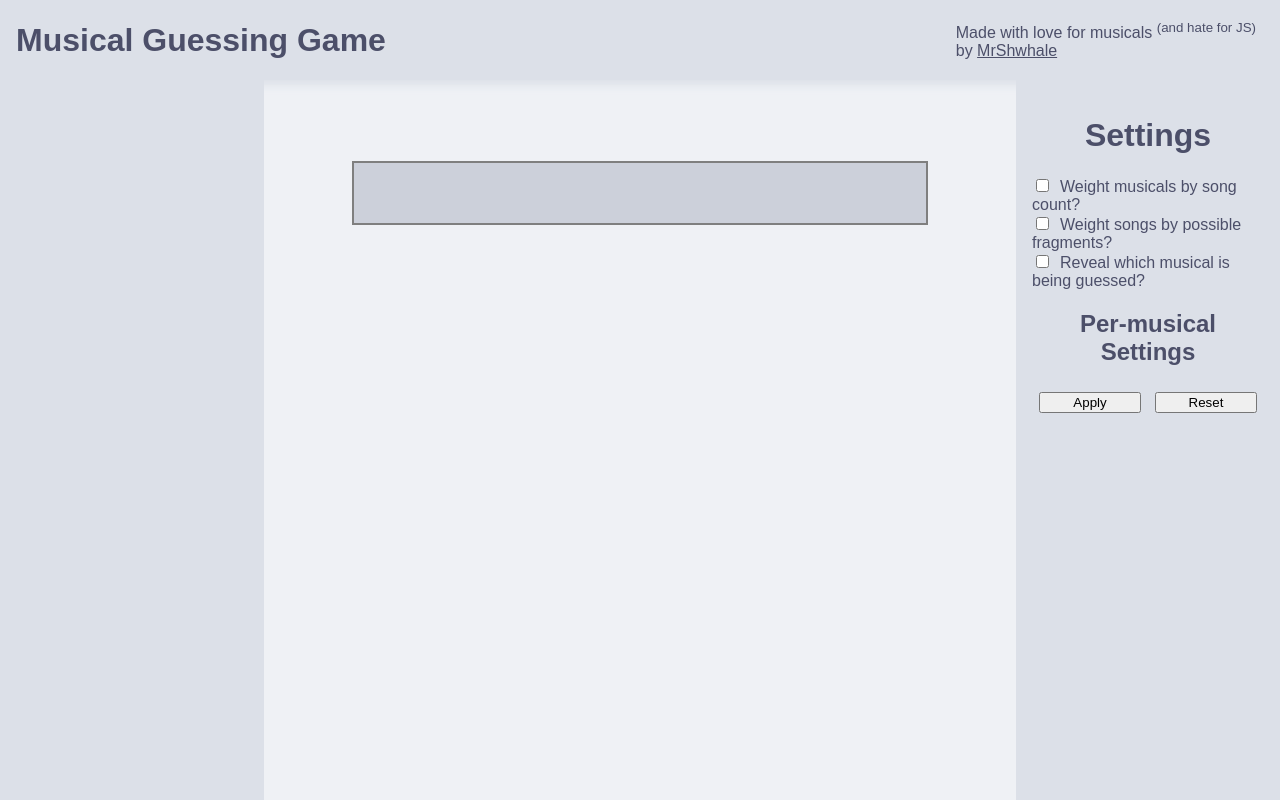
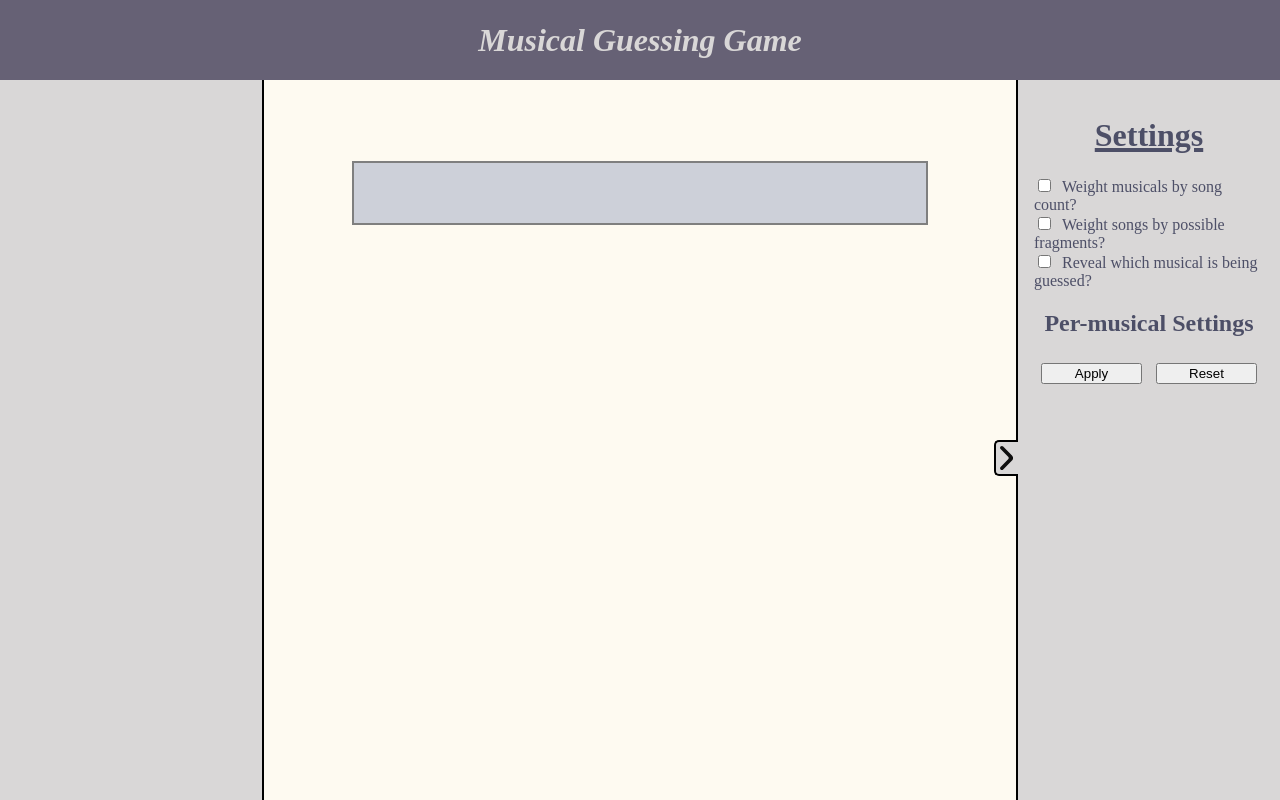
Before and after one commit to MrShwhale/MusicalGame, a website: page game.html in a window 1280 px wide. Drawn offline with Linux system fonts and the light colour scheme; no server answers.

Commit message:
Overhaul UI.

```diff
--- a/game.html
+++ b/game.html
@@ -10,7 +10,7 @@
     <body>
         <div class="titlebar">
             <h1>Musical Guessing Game</h1>
-            <p>Made with love for musicals <sup>(and hate for JS)</sup><br> by <a href="https://github.com/MrShwhale">MrShwhale</a></p>
+            <!-- <p>Made with love for musicals <sup>(and hate for JS)</sup><br> by <a href="https://github.com/MrShwhale">MrShwhale</a></p> -->
         </div>
         <div class="page-content">
             <div id="stats-panel"></div>
@@ -19,6 +19,7 @@
                 <div id="musical-holder"></div>
             </main>
             <div id="settings-panel">
+                <button id="hide-settings"><img src="assets/arrow.svg" alt=""></button>
                 <h1>Settings</h1>
                 <div>
                     <input type="checkbox" name="albumWeight" id="album-weight"><span>Weight musicals by song count?</span>
--- a/public/css/style.css
+++ b/public/css/style.css
@@ -1,37 +1,40 @@
 /* || General styling */
 
 :root {
-    --thick-border: 5px;
+    --thick-border: 2px;
     --bubble-font-size: 14px;
 
-    --base: #eff1f5;
-    --surface: #ccd0da;
-    --text: #4c4f69;
-    --highlight-color: #8839ef;
-    --overlay: #9ca0b0;
-    --crust: #dce0e8;
+    --titlebar: rgb(102, 97, 117);
+    --accent: rgb(217, 215, 215);
+    --background: rgb(254, 250, 241);
+    --surface: rgb(205, 208, 217);
+    --alt: rgb(111, 112, 115);
+    --bubble-text: rgb(221, 211, 235);
+    --text: rgb(77, 79, 103);
 }
 
 body {
     margin: 0;
     background-color: var(--base);
     color: var(--text);
-    font-family: "Lexend", sans-serif;
     min-height: 100vh;
     display: flex;
     flex-direction: column;
+    font-family: "Baskervville", serif;
+    overflow: hidden;
 }
 
 /* || Titlebar styling*/
 
 .titlebar {
     display: flex;
-    justify-content: space-between;
-    background-color: var(--crust);
+    font-style: italic;
+    justify-content: center;
+    background-color: var(--titlebar);
+    color: var(--accent);
     margin: 0;
     height: 5em;
     width: 100%;
-    box-shadow: 0px 0px 10px 5px var(--crust);
 }
 
 .titlebar h1 {
@@ -56,21 +59,37 @@ body {
     height: 100%;
 }
 
+/* || Stats */
+
 #stats-panel {
     flex: 1;
     padding: 1em;
     text-align: center;
-    background-color: var(--crust);
+    background-color: var(--accent);
+    border-right: solid black 2px;
 }
 
+#stats-panel h1 {
+    text-decoration: underline 4px;
+}
+
+/* || Settings */
+
 #settings-panel {
+    position: relative;
     flex: 1;
     padding: 1em;
-    background-color: var(--crust);
+    background-color: var(--accent);
+    transition: transform 500ms ease-out;
+    border-left: solid black 2px;
 }
 
 #settings-panel span {
     margin: 0.5em;
+}
+
+#settings-panel h1 {
+    text-decoration: underline 4px;
 }
 
 #settings-panel :is(h1, h2) {
@@ -95,6 +114,42 @@ body {
     flex: 1;
 }
 
+#settings-panel.hidden {
+    transform: translateX(100%);
+}
+
+#hide-settings {
+    --padding: 0.3em;
+    --width: 1.8em;
+    box-sizing: border-box;
+    position: absolute;
+    top: 50%;
+    left: calc(-1 * var(--width));
+    width: var(--width);
+    height: calc(var(--width) * 1.5);
+    border: var(--thick-border) solid black;
+    border-radius: 5px 0 0 5px;
+    border-right-style: none;
+    z-index: 1;
+    background-color: inherit;
+    padding: var(--padding);
+    overflow: visible;
+}
+
+#hide-settings img {
+    max-width: 100%;
+    max-height: 100%;
+    top: 0;
+    left: 0;
+    pointer-events: none;
+    transform: rotate(180deg);
+    transition: transform 500ms ease-out;
+}
+
+#settings-panel.hidden #hide-settings img {
+    transform: rotate(0deg);
+}
+
 /* || Main styling */
 
 main {
@@ -102,13 +157,16 @@ main {
     flex-direction: column;
     align-items: center;
     flex: 1;
-    margin: 3em;
+    padding: 3em;
+    background-color: var(--background);
 }
 
 #musical-text {
     background-color: var(--surface);
     border: solid rgb(127, 127, 127) 2px;
     font-size: 30px;
+    font-family: "Hack", monospace;
+    color: var(--text);
     margin-top: 5%;
     width: 40vw;
     padding: 1em;
@@ -118,7 +176,7 @@ main {
     box-sizing: border-box;
     display: flex;
     flex-wrap: wrap;
-    border: solid black var(--thick-border);
+    border: solid var(--alt) var(--thick-border);
     width: 100%;
     justify-content: center;
     border-radius: 0 0 20px 20px;
@@ -128,8 +186,8 @@ main {
 
 .song-bank button {
     margin: 5px;
-    color: var(--highlight-color);
-    background-color: var(--overlay);
+    color: var(--bubble-text);
+    background-color: var(--alt);
     padding: 0.5em;
     border-radius: 10px;
     text-align: center;
@@ -149,7 +207,7 @@ main {
 
 #musical-holder h1 {
     box-sizing: border-box;
-    border: black solid var(--thick-border);
+    border: solid var(--alt) var(--thick-border);
     margin-bottom: calc(-1 * var(--thick-border));
     margin-left: 0;
     width: 100%;
--- a/public/script/game.js
+++ b/public/script/game.js
@@ -4,7 +4,7 @@ const albumOptions = [
   "Hamilton",
   "Heathers",
   "The Mad Ones",
-  "The Phantom of the Opera",
+  // "The Phantom of the Opera",
   "Six",
 ];
 
@@ -300,7 +300,7 @@ function setDefaults() {
   songsWeighted = false;
   // BUG this does not work as intended: uniques are only garunteed within musical
   giveMusical = true;
-  setAlbums(["Hamilton", "Heathers"], [3, 5]);
+  setAlbums(["Hamilton"], [3]);
 }
 
 setDefaults();
@@ -312,3 +312,7 @@ document.getElementById("reset-settings").addEventListener("click", () => {
 document.getElementById("apply-settings").addEventListener("click", () => {
   updateSettings();
 });
+
+document.getElementById("hide-settings").addEventListener("click", () => {
+  document.getElementById("settings-panel").classList.toggle("hidden");
+});
```
Also changed, not shown: public/assets/arrow.svg (added).
